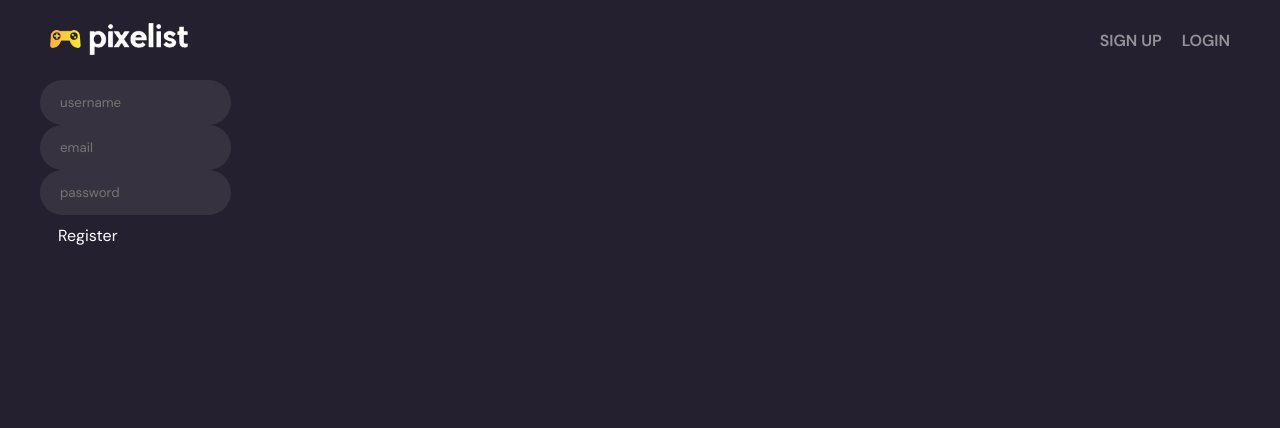
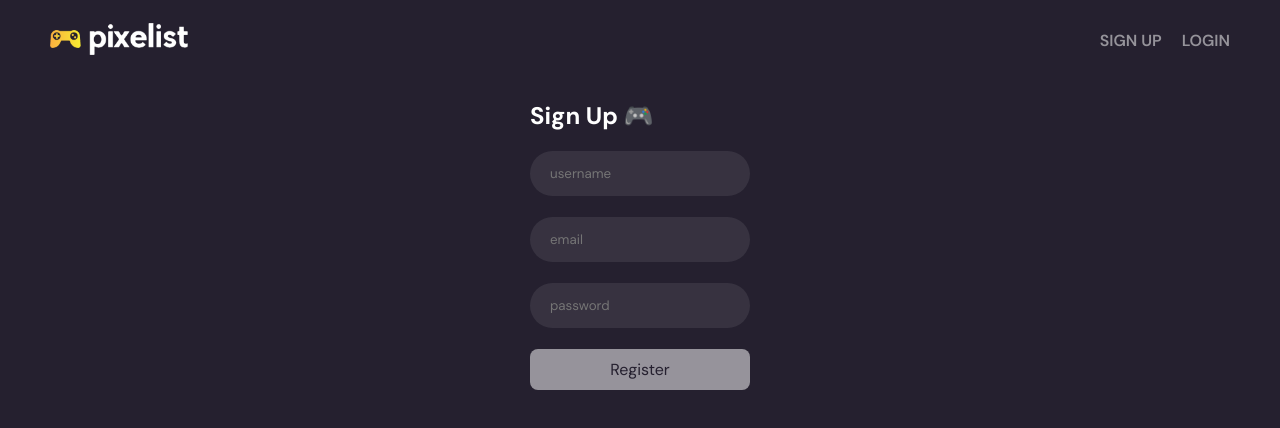
Before and after one commit to Deydre/pixelist, a React (Vite) app in the folder client/: page /signup in a window 1280 px wide. Shown: the top 428 px of the page. Built offline with nearby package versions, Linux system fonts and the light colour scheme; no server answers.

Commit message:
fixed/spinners and loadings while info is getting ready

```diff
--- a/client/src/components/Main/Login/Login.jsx
+++ b/client/src/components/Main/Login/Login.jsx
@@ -1,10 +1,14 @@
 import React, { useState, useEffect, useContext } from "react";
 import axios from 'axios';
+import { useNavigate } from 'react-router-dom';
+import HashLoader from "react-spinners/HashLoader";
 import { context } from "../../../context/context";
 
 const Login = () => {
 
+  const navigate = useNavigate();
   const { updateProfile } = useContext(context);
+  const [loading, setLoading] = useState(false);
 
   const [email, setEmail] = useState("");
   const [password, setPassword] = useState("");
@@ -32,10 +36,15 @@ const Login = () => {
     }
   }, [password])
 
+  const loginRedirect = () => {
+    navigate(`/`)
+  }
+
   const handleEmail = (e) => setEmail(e.target.value);
   const handlePassword = (e) => setPassword(e.target.value);
 
   const handleLogin = async () => {
+    setLoading(true);
     try {
       // Llamada a la api con los datos del form para hacer login
       const response = await axios({
@@ -51,11 +60,13 @@ const Login = () => {
       const authHeader = response.headers.authorization;
       axios.defaults.headers.common['Authorization'] = authHeader;
 
-      updateProfile({email: email});
+      updateProfile({ email: email });
+      loginRedirect();
 
     } catch (error) {
       console.log(error.message);
     }
+    setLoading(false);
   };
 
 
@@ -63,13 +74,26 @@ const Login = () => {
   //username, email, password, img
 
   return <div className="login">
-    <input type="text" placeholder="email" onChange={handleEmail} /><br />
-    <input type="password" placeholder="password" onChange={handlePassword} /><br />
+    {loading ? (
+      <HashLoader color="#fff" />
+    ) : (
+      <>
+        <article id="divLogin">
+          <div>
+            <h2>Login 🎮</h2>
+          </div>
+          <div>
+            <input type="text" placeholder="email" onChange={handleEmail} /><br />
+            <input type="password" placeholder="password" onChange={handlePassword} /><br />
+            <button onClick={handleLogin}>LOGIN</button><br />
+            {emailMessage && <span>{emailMessage}</span>}<br />
+            {passwordMessage && <span>{passwordMessage}</span>}<br />
+            <span>{message}</span><br />
+          </div>
+        </article>
 
-    <button onClick={handleLogin}>Login</button><br />
-    {emailMessage ? <span>{emailMessage}</span> : ""}<br />
-    {passwordMessage ? <span>{passwordMessage}</span> : ""}<br />
-    <span>{message}</span><br />
+      </>
+    )}
   </div>;
 
 };
--- a/client/src/components/Main/SignUp/SignUp.jsx
+++ b/client/src/components/Main/SignUp/SignUp.jsx
@@ -1,7 +1,12 @@
 import React, { useState, useEffect } from "react";
 import axios from 'axios';
+import { useNavigate } from 'react-router-dom';
+import HashLoader from "react-spinners/HashLoader";
 
-const SignUp = (props) => {
+const SignUp = () => {
+
+  const [loading, setLoading] = useState(false);
+
   const [username, setUsername] = useState("");
   const [email, setEmail] = useState("");
   const [password, setPassword] = useState("");
@@ -34,10 +39,8 @@ const SignUp = (props) => {
   const handlePassword = (e) => setPassword(e.target.value);
 
   const handleRegister = async () => {
+    setLoading(true);
     try {
-      console.log(username)
-      console.log(email)
-      console.log(password)
       const request = await axios({
         method: 'post',
         url: 'http://localhost:3000/api/user/signup',
@@ -47,7 +50,7 @@ const SignUp = (props) => {
       if (request.status === 201) {
         setMessage(`user: ${email} was successfully registered`);
         setTimeout(() => setMessage(""), 3000);
-      }else {
+      } else {
         setMessage(request.data.msg);
       }
 
@@ -55,21 +58,32 @@ const SignUp = (props) => {
       console.error("Error:", error); // ++
       res.status(500).json({ error: error.message || 'Internal server error' });
       next(error);
-  }
+    }
+    setLoading(false);
   };
 
 
   //username, email, password, img
 
-  return <div className="register">
-    <input type="text" placeholder="username" onChange={handleUsername} /><br />
-    <input type="text" placeholder="email" onChange={handleEmail} /><br />
-    <input type="password" placeholder="password" onChange={handlePassword} /><br />
+  return <div className="signUp">
 
-    <button onClick={handleRegister}>Register</button><br />
-    {emailMessage ? <span>{emailMessage}</span> : ""}<br />
-    {passwordMessage ? <span>{passwordMessage}</span> : ""}<br />
-    <span>{message}</span><br />
+    <article id="divSignUp">
+      <div>
+        <h2>Sign Up 🎮</h2>
+      </div>
+      <div>
+        <input type="text" placeholder="username" onChange={handleUsername} /><br />
+        <input type="text" placeholder="email" onChange={handleEmail} /><br />
+        <input type="password" placeholder="password" onChange={handlePassword} /><br />
+
+        <button onClick={handleRegister}>Register</button>
+        {emailMessage ? <span>{emailMessage}</span> : ""}
+        {passwordMessage ? <span>{passwordMessage}</span> : ""}
+        <span>{message}</span>
+      </div>
+      {loading ? ( <HashLoader color="#fff" />) : ""}
+    </article>
+
   </div>;
 
 };
--- a/client/src/components/commons/searchBar/searchBar.jsx
+++ b/client/src/components/commons/searchBar/searchBar.jsx
@@ -21,12 +21,8 @@ const SearchBar = () => {
 
   return <div id="contentSearch">
     <form onSubmit={handleSubmit}>
-      <input type="text" name="nombre" value={values} onChange={handleChange} placeholder="🔍   Search a videogame!" required />
+      <input type="text" name="nombre" value={values} onChange={handleChange} placeholder="🔍   Search for a videogame!" required />
     </form>
-    <div id="sortButtons">
-      <button id="sortAlphabetical" className="btnSort">A</button>
-      <button id="sortNewest" className="btnSort">n</button>
-    </div>
   </div>;
 };
 
--- /dev/null
+++ b/client/src/styles/components/_Login.scss
@@ -0,0 +1,35 @@
+.login {
+    display: flex;
+    justify-content: center;
+    width: 100%;
+}
+
+#divLogin {
+    margin-top: 20px;
+    display: flex;
+    flex-direction: column;
+    justify-content: center;
+    gap: 20px;
+    width: 220px;
+}
+
+#divLogin div {
+    display: flex;
+    flex-direction: column;
+    justify-content: center;
+}
+
+#divLogin button {
+    padding: 10px 18px;
+    border: 0px solid;
+    border-radius: 8px;
+    color: $primary-color;
+    background-color:$secondary-color-soft;
+    transition: 0.3s;
+    font-size: 16px;
+}
+
+#divLogin button:hover {
+    background-color: $secondary-color;
+    padding: 10px 18px;
+}
--- /dev/null
+++ b/client/src/styles/components/_SignUp.scss
@@ -0,0 +1,36 @@
+.signUp {
+    display: flex;
+    justify-content: center;
+    width: 100%;
+}
+
+#divSignUp {
+    margin-top: 20px;
+    display: flex;
+    flex-direction: column;
+    justify-content: center;
+    gap: 20px;
+    width: 220px;
+}
+
+
+#divSignUp div {
+    display: flex;
+    flex-direction: column;
+    justify-content: center;
+}
+
+#divSignUp button {
+    padding: 10px 18px;
+    border: 0px solid;
+    border-radius: 8px;
+    color: $primary-color;
+    background-color:$secondary-color-soft;
+    transition: 0.3s;
+    font-size: 16px;
+}
+
+#divSignUp button:hover {
+    background-color: $secondary-color;
+    padding: 10px 18px;
+}
--- a/client/src/styles/styles.scss
+++ b/client/src/styles/styles.scss
@@ -10,3 +10,5 @@
 @import './components/Game';
 @import './components/DetailCard';
 @import './components/Profile';
+@import './components/Login';
+@import './components/SignUp';
```
